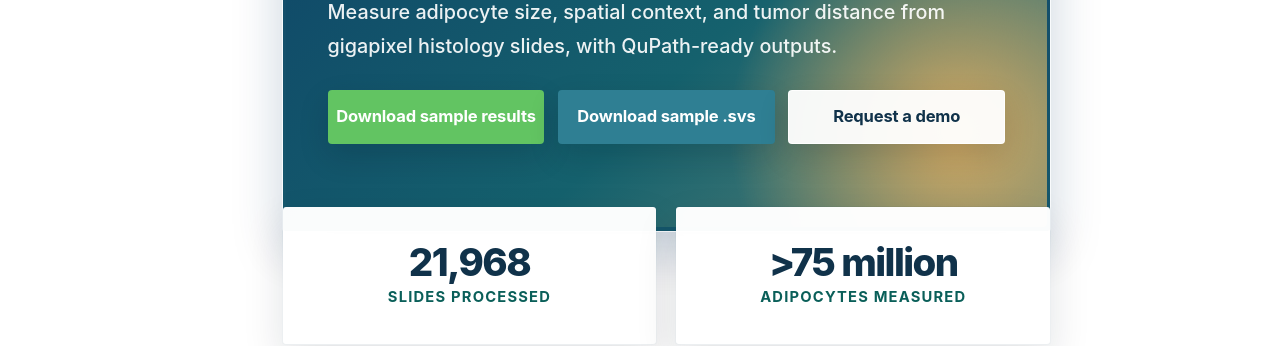
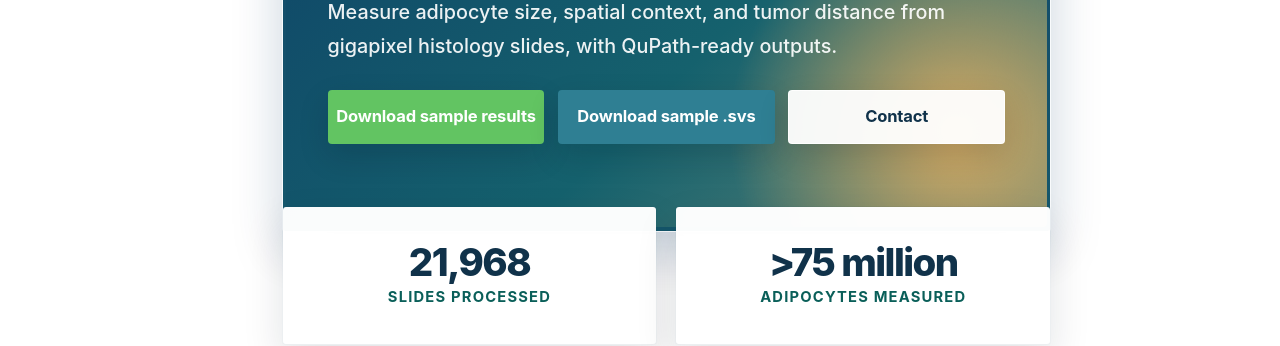
Before and after one commit to meidelien/meidelien.github.io, a Jekyll site: the page built from _portfolio/adifind.md, in a window 1280 px wide and 900 px high, scrolled down 392 px. Shown: the part 154-500 px from the top of the window. Built offline with Jekyll 4.4.1, drawn with Linux system fonts in a browser that asks for light colours; a script that is not in the unit is left out.

Commit message:
Update adifind2.yml

```diff
--- a/_data/adifind2.yml
+++ b/_data/adifind2.yml
@@ -9,7 +9,7 @@ hero:
     label: "Download sample .svs"
     path: "/files/adifind/K106942.svs"
   tertiary_cta:
-    label: "Request a demo"
+    label: "Contact"
     path: "#contact"
 
 proof_strip:
```
